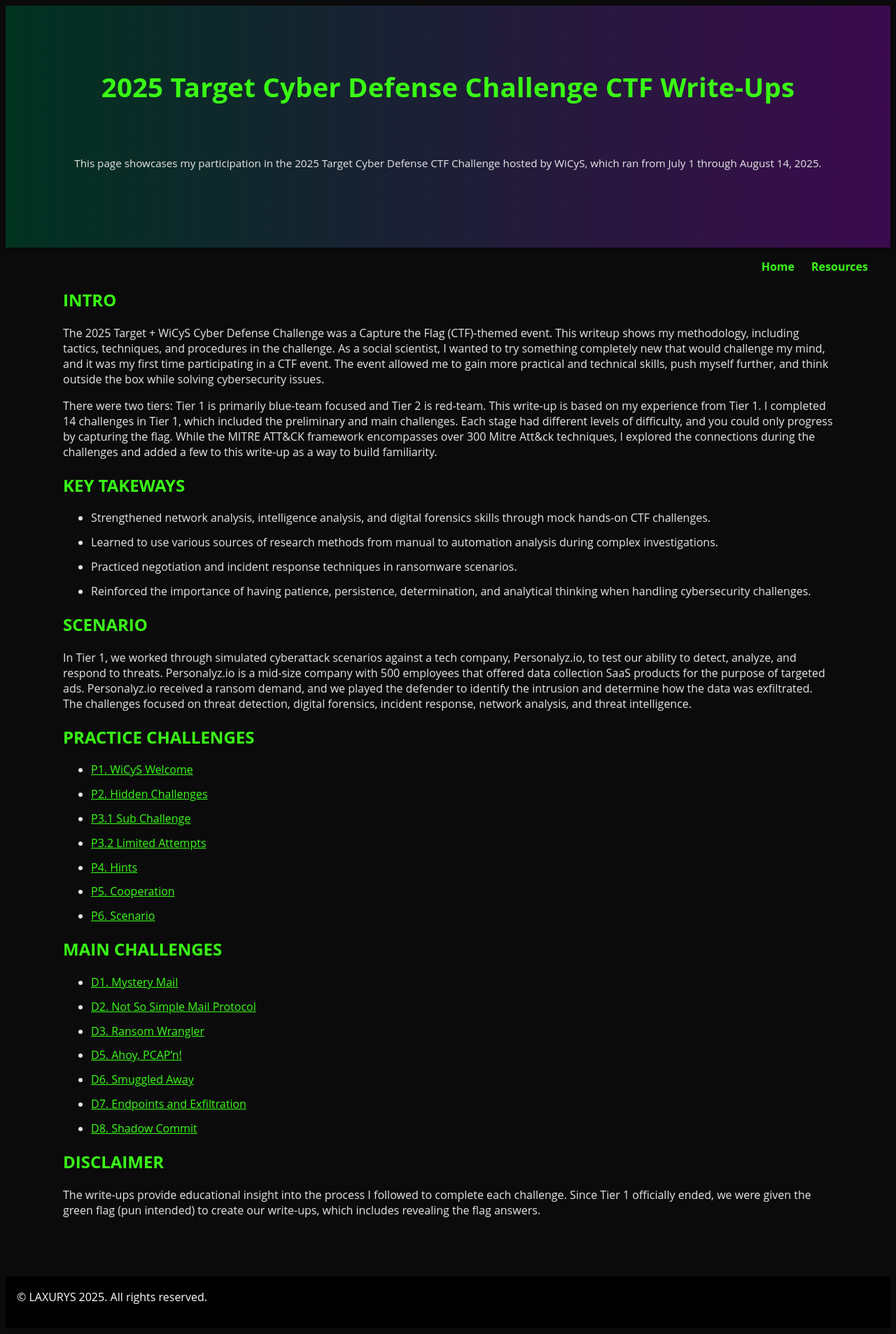
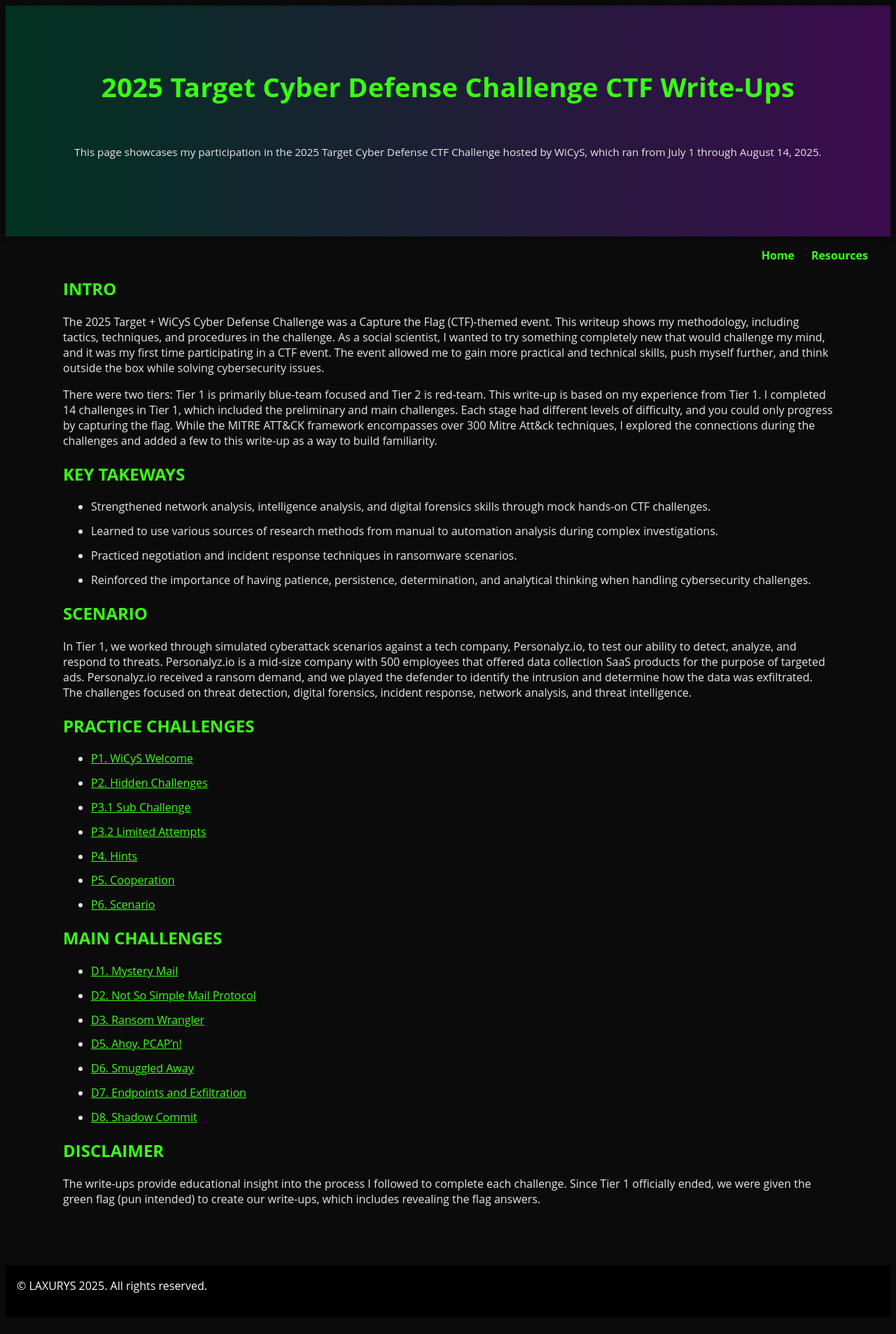
Before and after one commit to glsanclem/2025_wicys_target_ctf, a Jekyll site: the page built from index.md, in a window 1280 px wide. Shown: the whole page at 70% size. Built offline with Jekyll 4.4.1, drawn with Linux system fonts in a browser that asks for light colours.

Commit message:
Update style.css
space between title and sub

```diff
--- a/assets/css/style.css
+++ b/assets/css/style.css
@@ -17,7 +17,7 @@ header, .site-header, .header {
 .site-title, .site-header h1, header .site-title {
   color: #39ff14; /* neon green so it pops */
   font-size: 2.4rem;
-  margin: 0 0 5rem 0; /* creates space below title & subtitle */
+  margin: 0 0 4rem 0; /* creates space below title & subtitle */
   line-height: 1.05;
   letter-spacing: 0.2px;
   font-family: "Open Sans", "Helvetica Neue", Helvetica, Arial, sans-serif;
```
